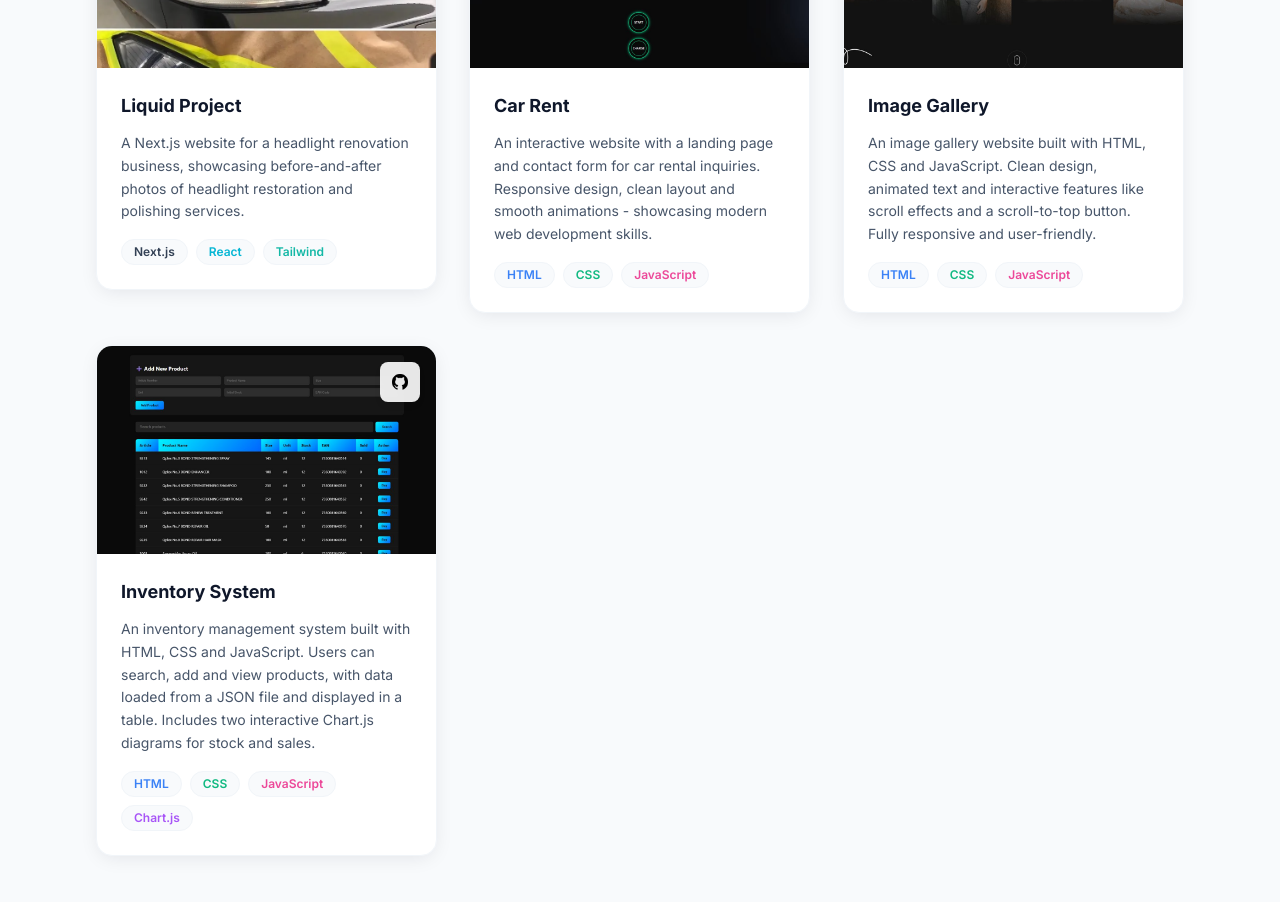
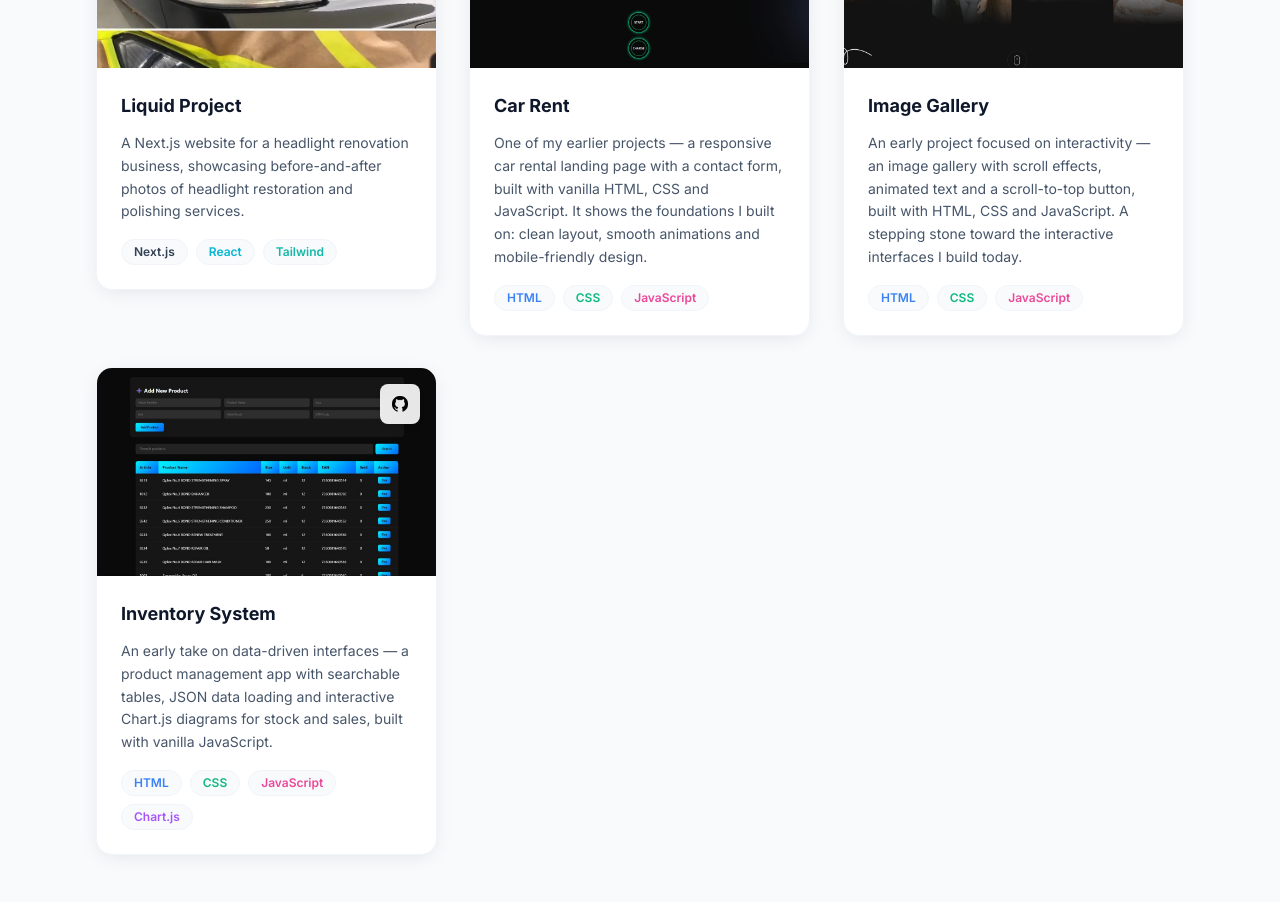
Before and after one commit to Michellissa/Portfolio-Michell, a React (Vite) app: page / in a window 1280 px wide. Shown: the part 4680-5582 px from the top of the page. Built offline with nearby package versions, Linux system fonts and the light colour scheme.

Commit message:
Frame earlier projects professionally

```diff
--- a/src/constants/index.js
+++ b/src/constants/index.js
@@ -221,7 +221,7 @@ export const projects = [
   {
     name: "Car Rent",
     description:
-      "An interactive website with a landing page and contact form for car rental inquiries. Responsive design, clean layout and smooth animations - showcasing modern web development skills.",
+      "One of my earlier projects — a responsive car rental landing page with a contact form, built with vanilla HTML, CSS and JavaScript. It shows the foundations I built on: clean layout, smooth animations and mobile-friendly design.",
     tags: [
       { name: "HTML", color: "text-blue-500" },
       { name: "CSS", color: "text-emerald-500" },
@@ -233,7 +233,7 @@ export const projects = [
   {
     name: "Image Gallery",
     description:
-      "An image gallery website built with HTML, CSS and JavaScript. Clean design, animated text and interactive features like scroll effects and a scroll-to-top button. Fully responsive and user-friendly.",
+      "An early project focused on interactivity — an image gallery with scroll effects, animated text and a scroll-to-top button, built with HTML, CSS and JavaScript. A stepping stone toward the interactive interfaces I build today.",
     tags: [
       { name: "HTML", color: "text-blue-500" },
       { name: "CSS", color: "text-emerald-500" },
@@ -245,7 +245,7 @@ export const projects = [
   {
     name: "Inventory System",
     description:
-      "An inventory management system built with HTML, CSS and JavaScript. Users can search, add and view products, with data loaded from a JSON file and displayed in a table. Includes two interactive Chart.js diagrams for stock and sales.",
+      "An early take on data-driven interfaces — a product management app with searchable tables, JSON data loading and interactive Chart.js diagrams for stock and sales, built with vanilla JavaScript.",
     tags: [
       { name: "HTML", color: "text-blue-500" },
       { name: "CSS", color: "text-emerald-500" },
```
